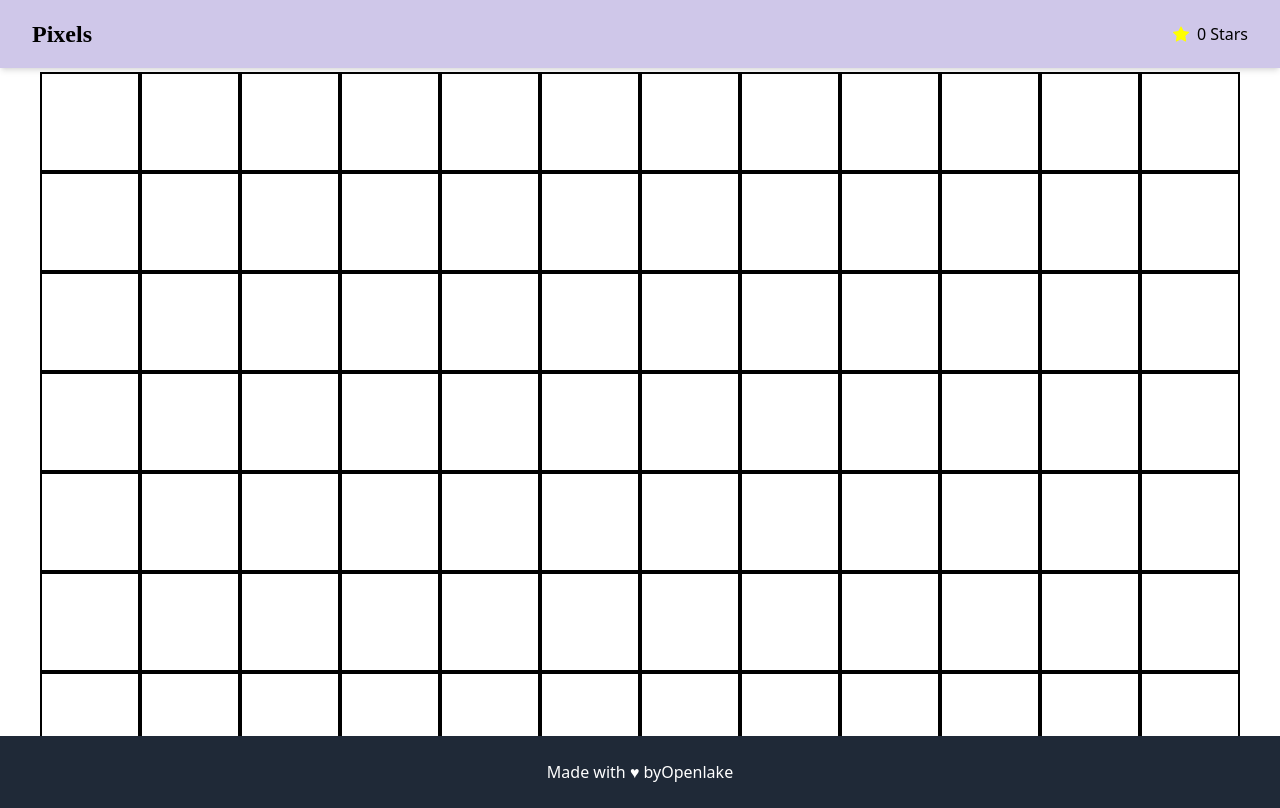
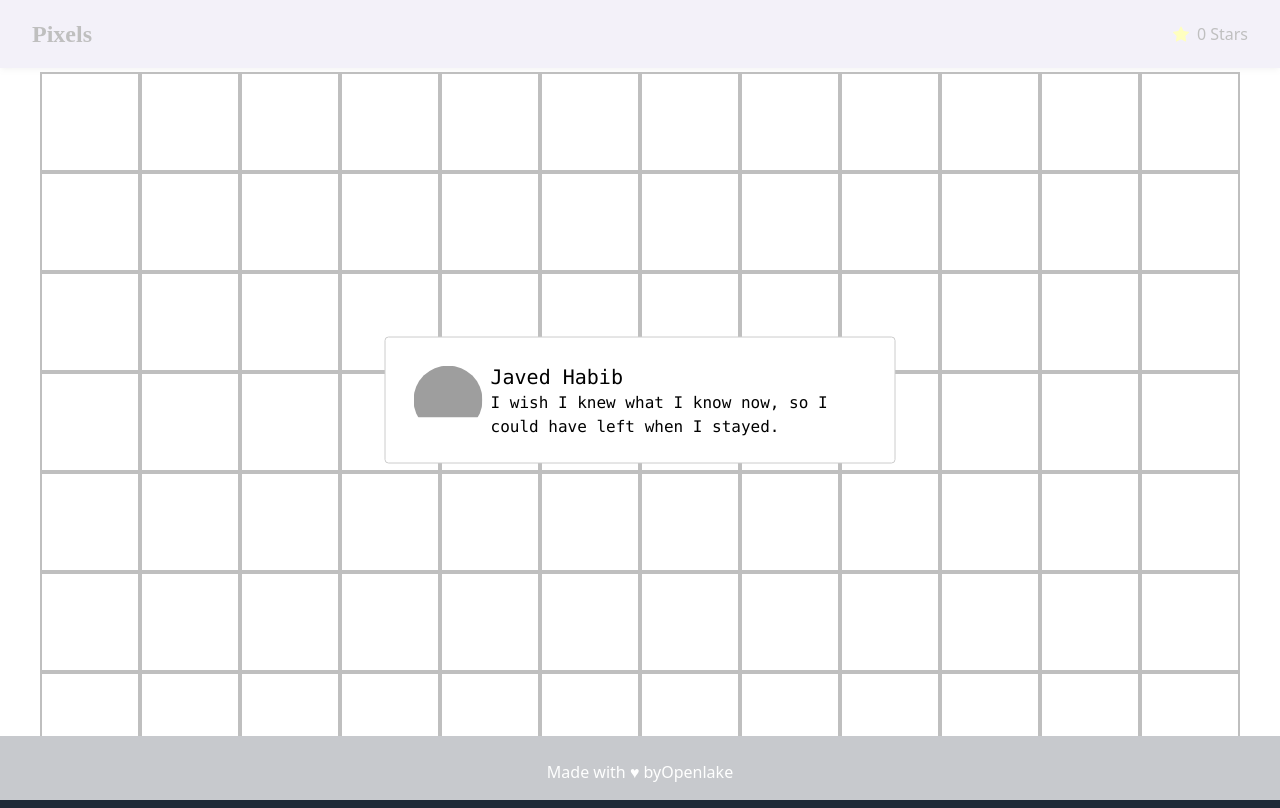
Before and after one commit to OpenLake/PixOss, a React (Vite) app: page / in a window 1280 px wide. Both pictures are taken after a click on the element 90 px from the left and 122 px from the top of the page. Built offline with nearby package versions, Linux system fonts and the light colour scheme; no server answers; grey boxes are pictures that could not be loaded.

Commit message:
feat: Improve Modal

```diff
--- a/src/components/Grid/Grid.tsx
+++ b/src/components/Grid/Grid.tsx
@@ -1,13 +1,31 @@
+import { useState } from 'react';
 import grid from '../../data/pixel';
 import GridItem from '../../data/types';
+import PixelModal from '../Modal/PixelModal';
 
 function Grid() {
+  const [open, setOpen] = useState(false);
+  const [data, setData] = useState<GridItem>({
+    color: '',
+    name: '',
+    message: '',
+    pfp: '',
+  });
+
   const openModal = (item: GridItem) => {
-    console.log(item);
+    setData(item);
+    setOpen(!open);
   };
 
   return (
     <div className="min-w-fit grid-container overflow-y-scroll p-2">
+      <PixelModal
+        color={data.color}
+        open={open}
+        name={data.name}
+        pfp={data.pfp}
+        message={data.message}
+      ></PixelModal>
       <div>
         {grid.map((row, rowIndex) => (
           <div className="row flex justify-center" key={rowIndex}>
--- a/src/components/Modal/PixelModal.tsx
+++ b/src/components/Modal/PixelModal.tsx
@@ -1,4 +1,4 @@
-import { useState } from 'react';
+import { useEffect, useState } from 'react';
 import Modal from 'react-modal';
 import GridItem from '../../data/types';
 
@@ -6,8 +6,12 @@ interface ExtendedGridItem extends GridItem {
   open: boolean;
 }
 
+Modal.setAppElement('#root');
+
 function PixelModal(prop: ExtendedGridItem) {
   const { name, message, pfp, open } = prop;
+
+  console.log(open);
 
   const customStyles = {
     content: {
@@ -19,6 +23,9 @@ function PixelModal(prop: ExtendedGridItem) {
       transform: 'translate(-50%, -50%)',
     },
   };
+  useEffect(() => {
+    setIsOpen(open);
+  }, [open]);
 
   const [modalIsOpen, setIsOpen] = useState(open);
 
@@ -28,22 +35,20 @@ function PixelModal(prop: ExtendedGridItem) {
 
   return (
     <div>
-      {/* <button onClick={openModal}>Open Modal</button> */}
       <Modal
         isOpen={modalIsOpen}
         onRequestClose={closeModal}
         style={customStyles}
       >
-        <div className="header">
-          <button onClick={closeModal}>close</button>
-        </div>
-        <div className="meta flex justify-between">
-          <div className="img h-1/2">
+        <div className="meta flex justify-between items-center min-w-lg">
+          <div className="img h-[69px] w-[69px] rounded-full m-2 overflow-hidden">
             <img src={pfp} alt={name} />
           </div>
-          <div>{name}</div>
+          <div className="text font-mono">
+            <div className="name text-xl">{name}</div>
+            <div className="message max-w-sm">{message}</div>
+          </div>
         </div>
-        <div className="message">{message}</div>
       </Modal>
     </div>
   );
--- a/src/data/pixel.ts
+++ b/src/data/pixel.ts
@@ -4,9 +4,10 @@ const grid: GridItem[][] = [
   [
     {
       color: 'red',
-      name: '',
-      message: '',
-      pfp: 'https://upload.wikimedia.org/wikipedia/commons/a/ac/Default_pfp.jpg',
+      name: 'Javed Habib',
+      message:
+        'I wish I knew what I know now, so I could have left when I stayed.',
+      pfp: 'https://media.licdn.com/dms/image/D4D03AQFgthDnt_Zamw/profile-displayphoto-shrink_200_200/0/1688625638904?e=1697673600&v=beta&t=-3kwd33P_IeW1Ezt_3TuIiUrCb06RLZNf8d-8Zi5M1w',
     },
     {
       color: '',
```
